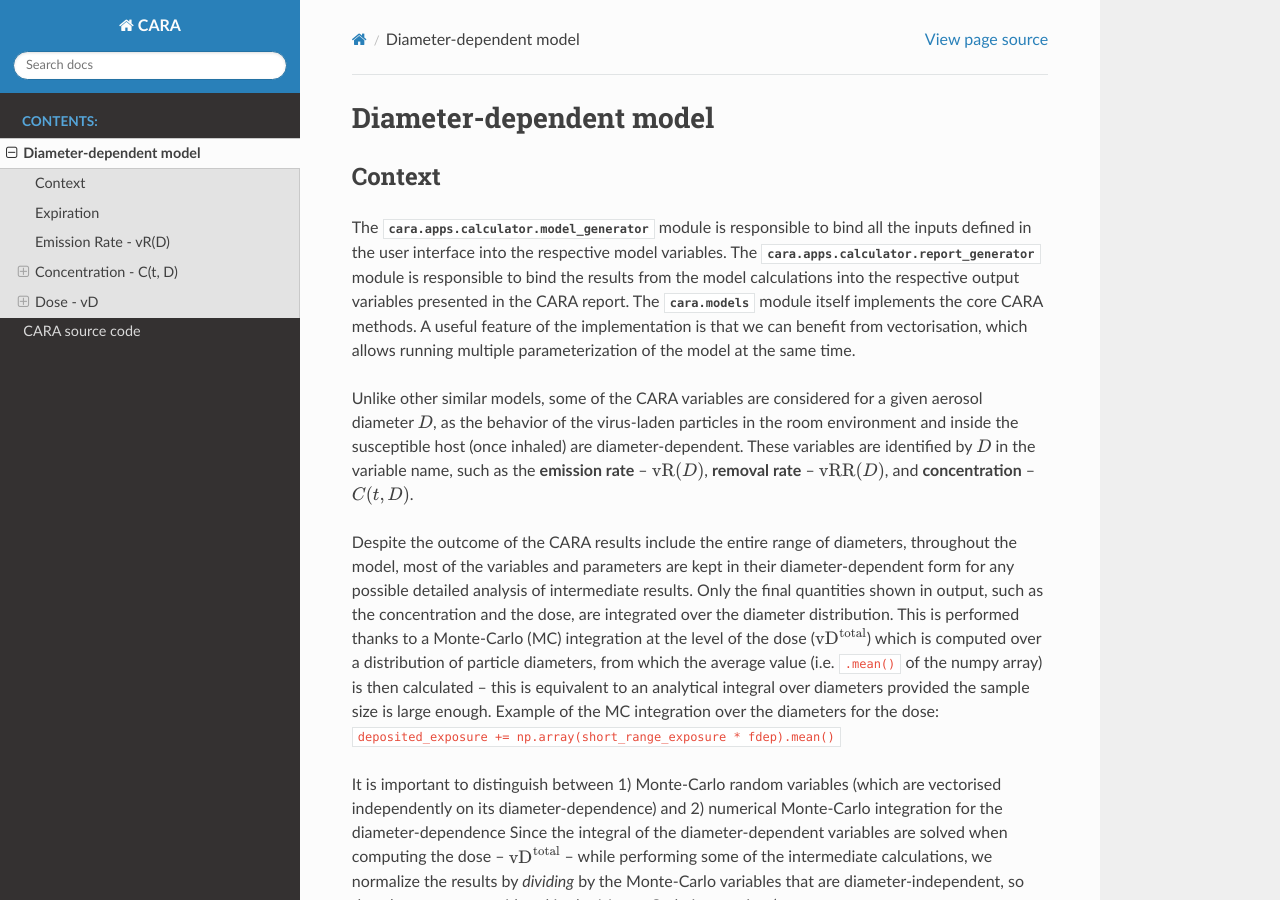
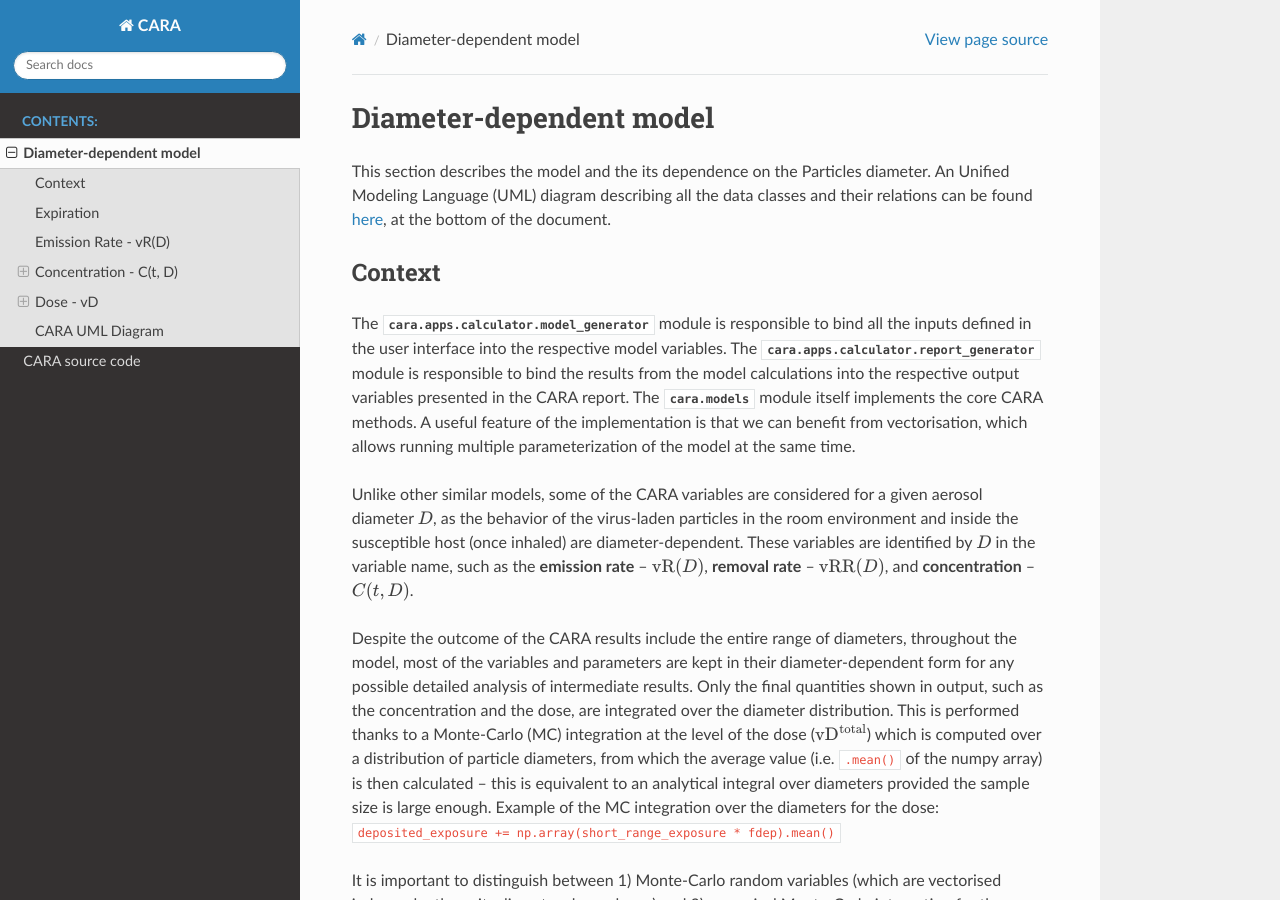
Before and after one commit to CERN/CAiMIRA, a Sphinx documentation site: the page built from cara/docs/full_diameter_dependence.rst, in a window 1280 px wide and 900 px high. Built offline with Sphinx 7.4.7 and the Read the Docs theme 2.0.0, drawn with Linux system fonts in a browser that asks for light colours; some of the changed text lies outside the part shown.

Commit message:
Added UML diagram to CARA documentation

```diff
--- a/cara/docs/full_diameter_dependence.rst
+++ b/cara/docs/full_diameter_dependence.rst
@@ -1,6 +1,8 @@
 *************************
 Diameter-dependent model
 *************************
+
+This section describes the model and the its dependence on the Particles diameter. An Unified Modeling Language (UML) diagram describing all the data classes and their relations can be found :ref:`here<cara-uml-diagram>`, at the bottom of the document.
 
 Context
 =======
@@ -276,3 +278,17 @@
 
 If short-range interactions exist: the long-range component is added to the already calculated short-range component (`deposited_exposure`), hence completing :math:`C_{\mathrm{SR}}`.
 If the are no short-range interactions: the short-range component (`deposited_exposure`) is zero, hence the result is equal soely to the long-range component :math:`C_{\mathrm{LR}}`.
+
+
+.. _cara-uml-diagram:
+
+CARA UML Diagram
+================
+
+The following diagram describes all the data classes and their relations under the `models.py` file. Click the diagram to zoom-in.
+
+.. figure:: ./UML-CARA.png
+   :scale: 20 %
+   :align: center
+
+   CARA `models.py` file UML diagram.
```
Also changed, not shown: cara/docs/UML-CARA.png (added).
